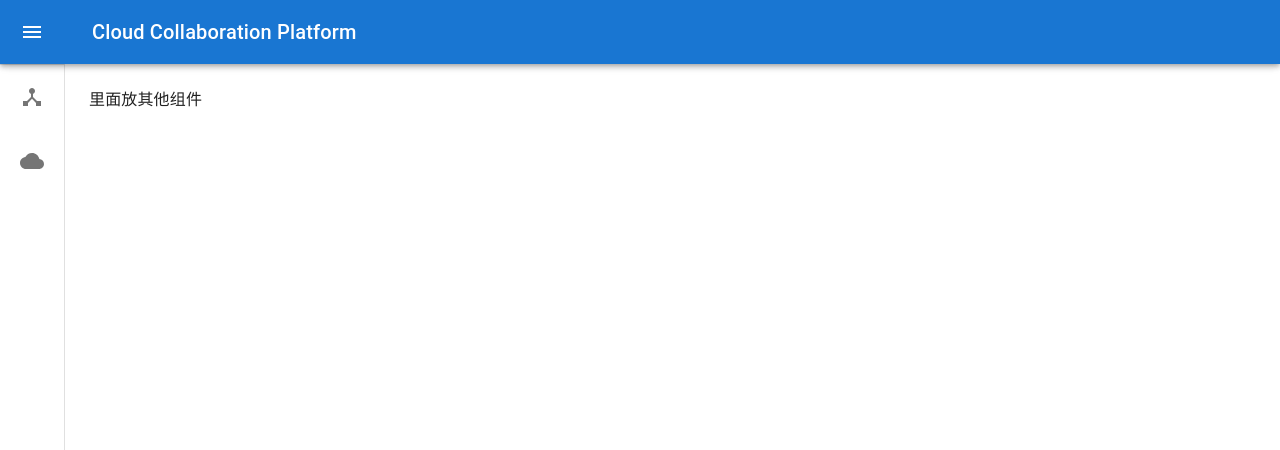
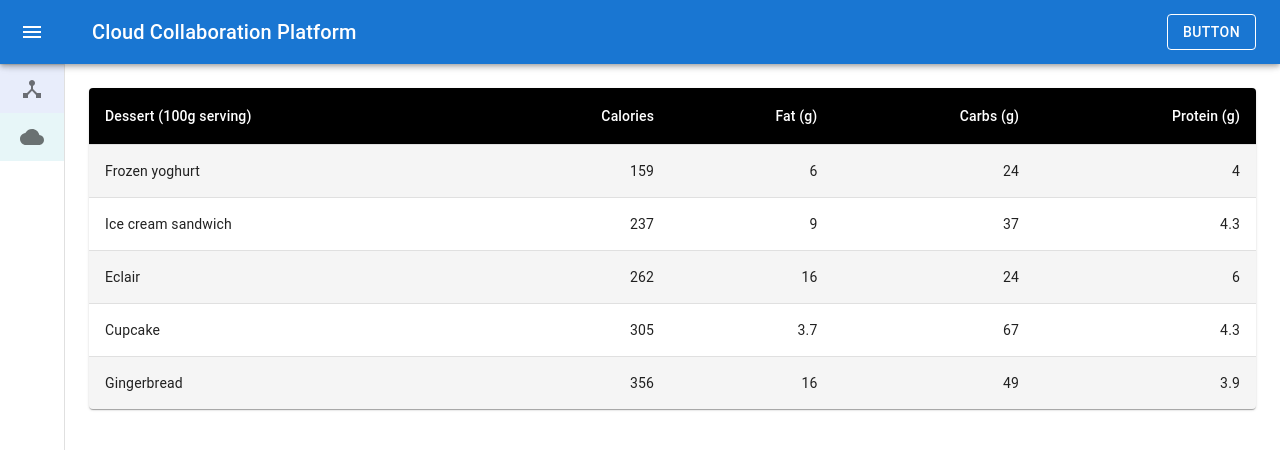
Before and after one commit to willtynn/frontend, a React (Create React App) app: page /test/table2 in a window 1280 px wide. Shown: the top 450 px of the page. Built offline with nearby package versions, Linux system fonts and the light colour scheme.

Commit message:
add:添加测试表格，示例

```diff
--- a/package.json
+++ b/package.json
@@ -14,6 +14,7 @@
     "react-dom": "^18.2.0",
     "react-router-dom": "^6.14.0",
     "react-scripts": "5.0.1",
+    "redux": "^4.2.1",
     "web-vitals": "^2.1.4"
   },
   "scripts": {
--- a/src/Pages/Menu/Menu.js
+++ b/src/Pages/Menu/index.js
@@ -15,14 +15,16 @@
 import DeviceHubIcon from '@mui/icons-material/DeviceHub';
 import DashboardIcon from '@mui/icons-material/Dashboard';
 import { ExpandLess, ExpandMore } from '@mui/icons-material';
-import { Collapse } from '@mui/material';
+import { Button, Collapse } from '@mui/material';
 import MenuIcon from '@mui/icons-material/Menu';
 import AppsIcon from '@mui/icons-material/Apps';
 import CloudIcon from '@mui/icons-material/Cloud';
 import HubIcon from '@mui/icons-material/Hub';
 import DesktopMacIcon from '@mui/icons-material/DesktopMac';
-const drawerWidth = 240;
+import {Outlet} from "react-router-dom";
+import { useNavigate } from 'react-router-dom';
 
+const drawerWidth = 220;
 const openedMixin = theme => ({
   width: drawerWidth,
   transition: theme.transitions.create('width', {
@@ -92,6 +94,7 @@
   const [open, setOpen] = React.useState(false);
   const [verticalOpen1, setVerticalOpen1] = React.useState(false);
   const [verticalOpen2, setVerticalOpen2] = React.useState(false);
+  const navigate = useNavigate();
 
   const handleDrawerOpen = () => {
     setOpen(true);
@@ -129,6 +132,20 @@
           <Typography variant='h6' noWrap component='div'>
             Cloud Collaboration Platform
           </Typography>
+          <Box sx={{ marginLeft: 'auto' }}>
+            <Button
+              variant='outlined'
+              sx={{
+                borderColor: '#FFF',
+                color: '#FFF',
+              }}
+            >
+              Button
+            </Button>
+            {/*<IconButton aria-label='delete'>*/}
+            {/*  <DeleteIcon />*/}
+            {/*</IconButton>*/}
+          </Box>
         </Toolbar>
       </AppBar>
       <Drawer variant='permanent' open={open}>
@@ -144,12 +161,13 @@
           </IconButton>
         </DrawerHeader>
         <Divider />
-        <List>
+        <List sx={{ paddingTop: '0px', paddingBottom: '0px' }}>
           <ListItemButton
             sx={{
               minHeight: 48,
               justifyContent: open ? 'initial' : 'center',
               px: 2.5,
+              backgroundColor: '#E8EDFB',
             }}
             onClick={handleClick1}
           >
@@ -175,7 +193,9 @@
                 sx={{
                   justifyContent: open ? 'initial' : 'center',
                   px: 2.5,
+                  backgroundColor: '#E8EDFB',
                 }}
+                onClick={() => {navigate('/test/table1');}}
               >
                 <ListItemIcon
                   sx={{
@@ -192,7 +212,9 @@
                 sx={{
                   justifyContent: open ? 'initial' : 'center',
                   px: 2.5,
+                  backgroundColor: '#E8EDFB',
                 }}
+                onClick={() => {navigate('/test/table2');}}
               >
                 <ListItemIcon
                   sx={{
@@ -208,12 +230,13 @@
             </List>
           </Collapse>
         </List>
-        <List>
+        <List sx={{ paddingTop: '0px', paddingBottom: '0px' }}>
           <ListItemButton
             sx={{
               minHeight: 48,
               justifyContent: open ? 'initial' : 'center',
               px: 2.5,
+              backgroundColor: '#E7F6F8',
             }}
             onClick={handleClick2}
           >
@@ -239,6 +262,7 @@
                 sx={{
                   justifyContent: open ? 'initial' : 'center',
                   px: 2.5,
+                  backgroundColor: '#E7F6F8',
                 }}
               >
                 <ListItemIcon
@@ -256,6 +280,7 @@
                 sx={{
                   justifyContent: open ? 'initial' : 'center',
                   px: 2.5,
+                  backgroundColor: '#E7F6F8',
                 }}
               >
                 <ListItemIcon
@@ -275,7 +300,7 @@
       </Drawer>
       <Box component='main' sx={{ flexGrow: 1, p: 3 }}>
         <DrawerHeader />
-        <Typography paragraph>里面放其他组件</Typography>
+        <Outlet />
       </Box>
     </Box>
   );
--- /dev/null
+++ b/src/Pages/TestPages/index.js
@@ -0,0 +1,54 @@
+import * as React from 'react';
+import Table from '@mui/material/Table';
+import TableBody from '@mui/material/TableBody';
+import TableCell from '@mui/material/TableCell';
+import TableContainer from '@mui/material/TableContainer';
+import TableHead from '@mui/material/TableHead';
+import TableRow from '@mui/material/TableRow';
+import Paper from '@mui/material/Paper';
+
+function createData(name, calories, fat, carbs, protein) {
+    return { name, calories, fat, carbs, protein };
+}
+
+const rows = [
+    createData('Frozen yoghurt', 159, 6.0, 24, 4.0),
+    createData('Ice cream sandwich', 237, 9.0, 37, 4.3),
+    createData('Eclair', 262, 16.0, 24, 6.0),
+    createData('Cupcake', 305, 3.7, 67, 4.3),
+    createData('Gingerbread', 356, 16.0, 49, 3.9),
+];
+
+export default function BasicTable() {
+    return (
+        <TableContainer component={Paper}>
+            <Table sx={{ minWidth: 650 }} aria-label="simple table">
+                <TableHead>
+                    <TableRow>
+                        <TableCell>Dessert (100g serving)</TableCell>
+                        <TableCell align="right">Calories</TableCell>
+                        <TableCell align="right">Fat&nbsp;(g)</TableCell>
+                        <TableCell align="right">Carbs&nbsp;(g)</TableCell>
+                        <TableCell align="right">Protein&nbsp;(g)</TableCell>
+                    </TableRow>
+                </TableHead>
+                <TableBody>
+                    {rows.map((row) => (
+                        <TableRow
+                            key={row.name}
+                            sx={{ '&:last-child td, &:last-child th': { border: 0 } }}
+                        >
+                            <TableCell component="th" scope="row">
+                                {row.name}
+                            </TableCell>
+                            <TableCell align="right">{row.calories}</TableCell>
+                            <TableCell align="right">{row.fat}</TableCell>
+                            <TableCell align="right">{row.carbs}</TableCell>
+                            <TableCell align="right">{row.protein}</TableCell>
+                        </TableRow>
+                    ))}
+                </TableBody>
+            </Table>
+        </TableContainer>
+    );
+}
--- /dev/null
+++ b/src/Pages/TestPages/table2.js
@@ -0,0 +1,72 @@
+import * as React from 'react';
+import { styled } from '@mui/material/styles';
+import Table from '@mui/material/Table';
+import TableBody from '@mui/material/TableBody';
+import TableCell, { tableCellClasses } from '@mui/material/TableCell';
+import TableContainer from '@mui/material/TableContainer';
+import TableHead from '@mui/material/TableHead';
+import TableRow from '@mui/material/TableRow';
+import Paper from '@mui/material/Paper';
+
+const StyledTableCell = styled(TableCell)(({ theme }) => ({
+    [`&.${tableCellClasses.head}`]: {
+        backgroundColor: theme.palette.common.black,
+        color: theme.palette.common.white,
+    },
+    [`&.${tableCellClasses.body}`]: {
+        fontSize: 14,
+    },
+}));
+
+const StyledTableRow = styled(TableRow)(({ theme }) => ({
+    '&:nth-of-type(odd)': {
+        backgroundColor: theme.palette.action.hover,
+    },
+    // hide last border
+    '&:last-child td, &:last-child th': {
+        border: 0,
+    },
+}));
+
+function createData(name, calories, fat, carbs, protein) {
+    return { name, calories, fat, carbs, protein };
+}
+
+const rows = [
+    createData('Frozen yoghurt', 159, 6.0, 24, 4.0),
+    createData('Ice cream sandwich', 237, 9.0, 37, 4.3),
+    createData('Eclair', 262, 16.0, 24, 6.0),
+    createData('Cupcake', 305, 3.7, 67, 4.3),
+    createData('Gingerbread', 356, 16.0, 49, 3.9),
+];
+
+export default function CustomizedTables() {
+    return (
+        <TableContainer component={Paper}>
+            <Table sx={{ minWidth: 700 }} aria-label="customized table">
+                <TableHead>
+                    <TableRow>
+                        <StyledTableCell>Dessert (100g serving)</StyledTableCell>
+                        <StyledTableCell align="right">Calories</StyledTableCell>
+                        <StyledTableCell align="right">Fat&nbsp;(g)</StyledTableCell>
+                        <StyledTableCell align="right">Carbs&nbsp;(g)</StyledTableCell>
+                        <StyledTableCell align="right">Protein&nbsp;(g)</StyledTableCell>
+                    </TableRow>
+                </TableHead>
+                <TableBody>
+                    {rows.map((row) => (
+                        <StyledTableRow key={row.name}>
+                            <StyledTableCell component="th" scope="row">
+                                {row.name}
+                            </StyledTableCell>
+                            <StyledTableCell align="right">{row.calories}</StyledTableCell>
+                            <StyledTableCell align="right">{row.fat}</StyledTableCell>
+                            <StyledTableCell align="right">{row.carbs}</StyledTableCell>
+                            <StyledTableCell align="right">{row.protein}</StyledTableCell>
+                        </StyledTableRow>
+                    ))}
+                </TableBody>
+            </Table>
+        </TableContainer>
+    );
+}
--- a/src/Route/index.js
+++ b/src/Route/index.js
@@ -1,10 +1,15 @@
 import { Route, Routes } from 'react-router-dom';
-import Menu from '../Pages/Menu/Menu';
+import Menu from '../Pages/Menu/index';
+import BasicTable from '../Pages/TestPages';
+import CustomizedTables from '../Pages/TestPages/table2'
 
 export default function newRoute() {
   return (
     <Routes>
-      <Route path='*' element={<Menu />} />
+      <Route path='/test/' element={<Menu />} >
+        <Route path='table1' element={<BasicTable/>} />
+        <Route path='table2' element={<CustomizedTables/>} />
+      </Route>
     </Routes>
   );
 }
```
Also changed, not shown: src/logo.svg (deleted), 1 other file (tests, documents, lock files or other folders).
